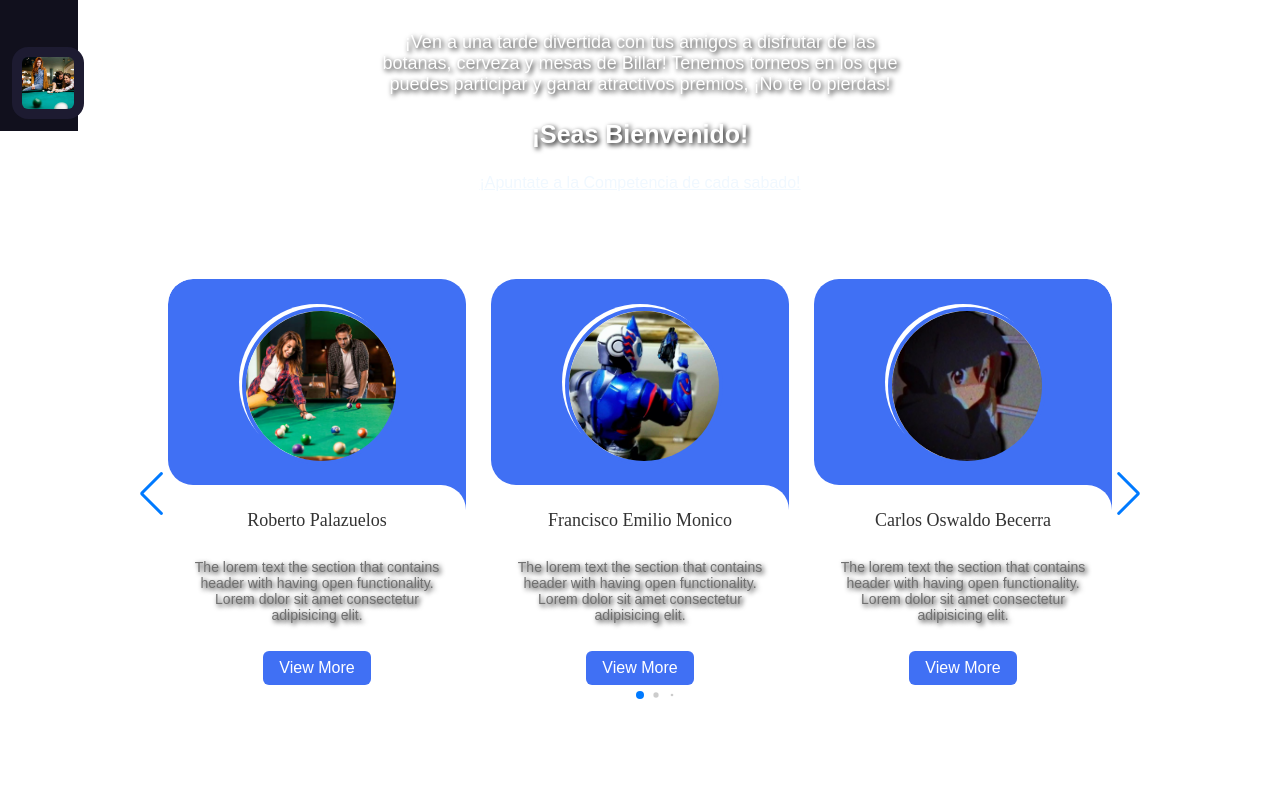
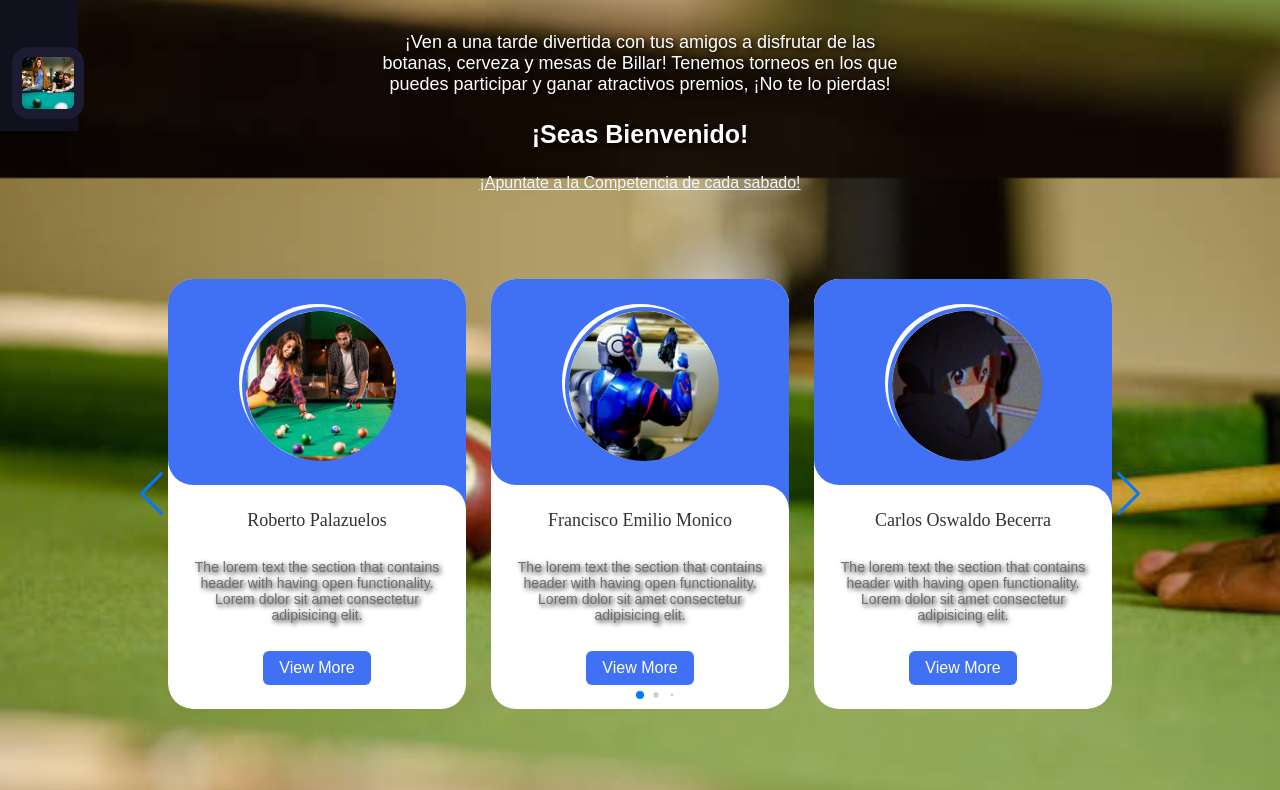
Before and after one commit to Ysiwata/proyectoviera, a plain HTML site: page index.html in a window 1280 px wide. Shown: the part 669-1459 px from the top of the page. Drawn offline with nearby package versions, Linux system fonts and the light colour scheme.

Commit message:
Update main.css

```diff
--- a/estilo/main.css
+++ b/estilo/main.css
@@ -9,7 +9,7 @@
 body{
     width: auto;
     height: auto;
-    background-image: url("./Imagenes/istock.jpg");
+    background-image: url("../Imagenes/istock.jpg");
     background-position: center;
     background-size: cover;
 	background-repeat: no-repeat;
```
